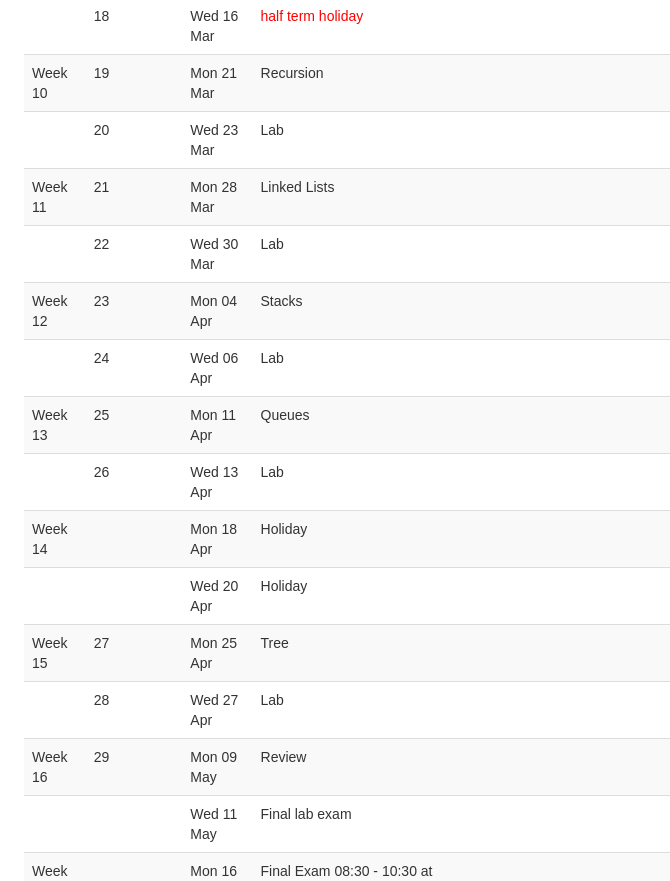
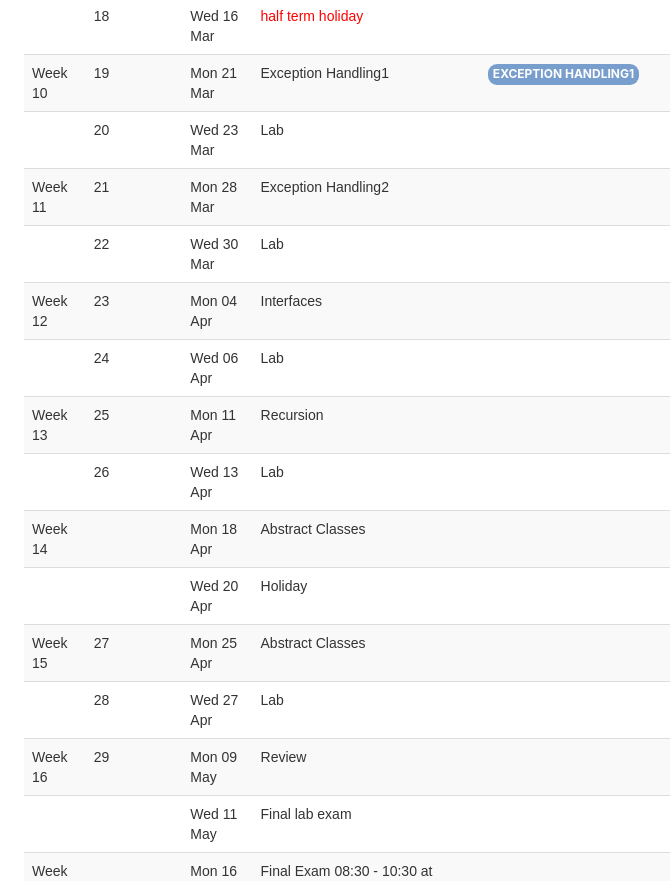
Before and after one commit to salrehaili/salrehaili.github.io, a website: page sp22/CS112/index.html in a window 1280 px wide. Shown: the part 1475-2356 px from the top of the page, without its empty margins (46-716 px from the left). Drawn offline with nearby package versions, Linux system fonts and the light colour scheme; some packages are replaced by stand-ins of ours.

Commit message:
Exception Handling

```diff
--- a/sp22/CS112/index.html
+++ b/sp22/CS112/index.html
@@ -893,10 +893,11 @@ Week 10
 </td><td>
 Mon 21 Mar
 </td><td>
-Recursion
+Exception Handling1
 </td><td>
 <!--slides-->
-<!-- <a href="./assets/docs/Recursion.pdf" target="_blank"><strong class="label label-lecture">Recursion</strong></a><a href="./assets/docs/Part5_Recursion.pptx.pdf" target="_blank"><strong class="label label-lecture">Lecture09</strong></a><a href="https://youtu.be/7HR0NrFWCh4" target="_blank"><strong class="label label-disc">Video</strong></a> -->
+<a href="./assets/docs/Lecture_07.pdf" target="_blank"><strong class="label label-lecture">Exception Handling1</strong></a>
+<!--<a href="./assets/docs/Part5_Recursion.pptx.pdf" target="_blank"><strong class="label label-lecture">Lecture09</strong></a><a href="https://youtu.be/7HR0NrFWCh4" target="_blank"><strong class="label label-disc">Video</strong></a> -->
 </td><td>
 <!--Reading-->
 </td><td>
@@ -946,7 +947,7 @@ Week 11
 </td><td>
 Mon 28 Mar
 </td><td>
-Linked Lists
+Exception Handling2
 </td><td>
 <!--slides-->
 <!-- <a href="./assets/docs/part6_linked_lists.pdf" target="_blank"><strong class="label label-lecture">Linked Lists</strong></a><a href="https://youtu.be/BGEr2mfUx48" target="_blank"><strong class="label label-disc">Video</strong></a> -->
@@ -999,7 +1000,7 @@ Week 12
 </td><td>
 Mon 04 Apr
 </td><td>
-Stacks
+Interfaces
 </td><td>
 <!--slides-->
 <!-- <a href="./assets/docs/Stacks.pdf" target="_blank"><strong class="label label-lecture">Stacks</strong></a><a href="https://youtu.be/kBgafoqNc9g" target="_blank"><strong class="label label-disc">Video</strong></a> -->
@@ -1051,7 +1052,7 @@ Week 13
 </td><td>
 Mon 11 Apr
 </td><td>
-Queues
+Recursion
 </td><td>
 <!--slides-->
 <!-- <a href="./assets/docs/Queues.pdf" target="_blank"><strong class="label label-lecture">Queues</strong></a><a href="https://youtu.be/vsV_gaz9xUk" target="_blank"><strong class="label label-disc">Queues</strong></a> -->
@@ -1104,7 +1105,7 @@ Week 14
 </td><td>
 Mon 18 Apr
 </td><td>
-Holiday
+Abstract Classes
 </td><td>
 <!--slides-->
 </td><td>
@@ -1154,7 +1155,7 @@ Week 15
 </td><td>
 Mon 25 Apr
 </td><td>
-Tree
+Abstract Classes
 </td><td>
 <!--slides-->
 <!-- <a href="./assets/docs/Part8_Trees_simplified.pptx.pdf" target="_blank"><strong class="label label-lecture">Trees</strong></a><a href="https://youtu.be/_Ms7A8V-9RY" target="_blank"><strong class="label label-disc">Trees</strong></a> -->
```
Also changed, not shown: 2 other files.
